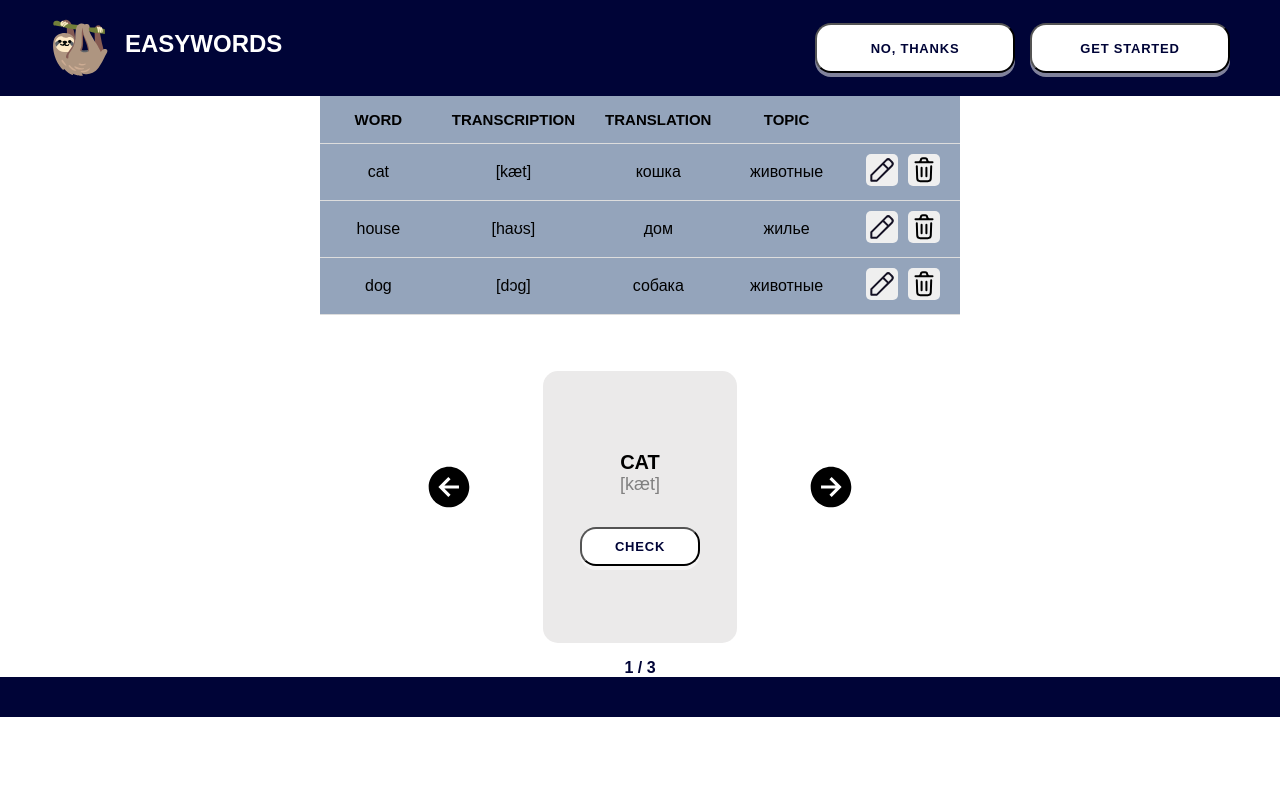
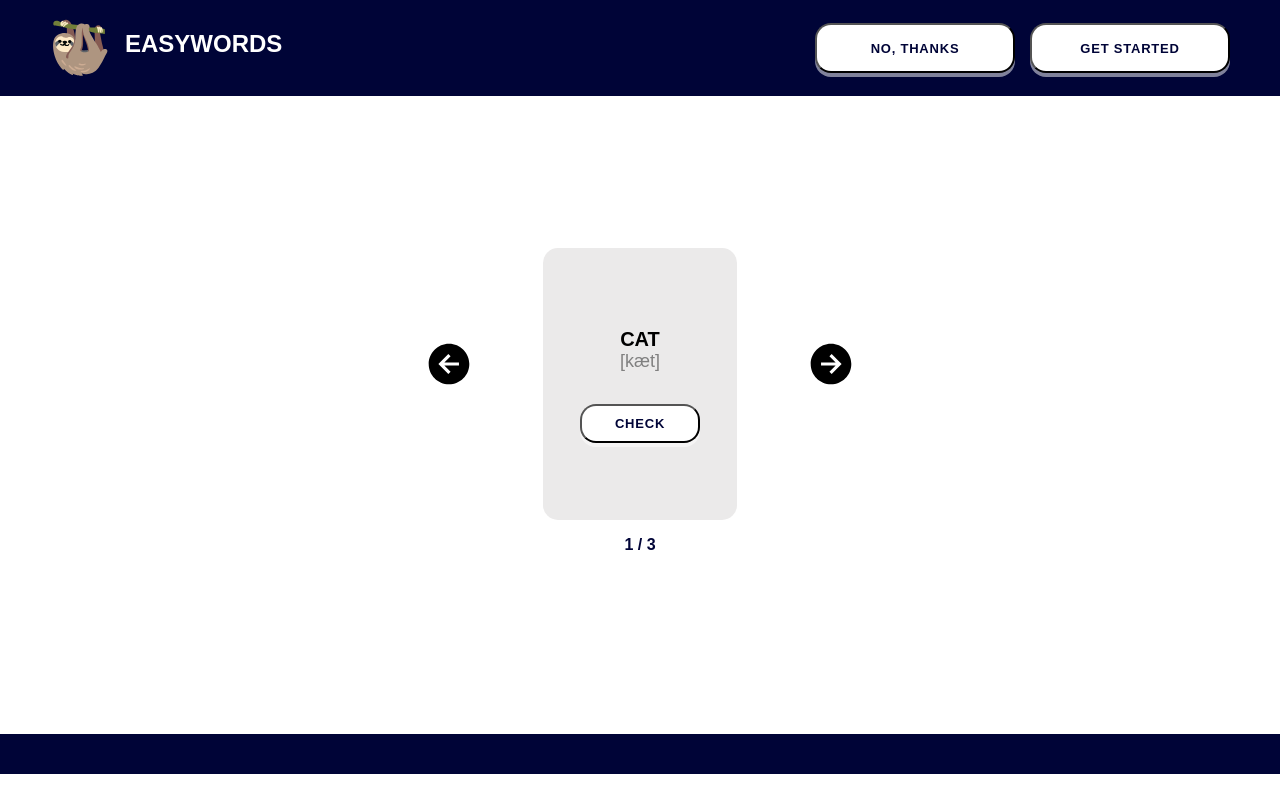
Before and after one commit to Gnarkill33/Memo_Cards, a React (Vite) app: page /game in a window 1280 px wide. Built offline with nearby package versions, Linux system fonts and the light colour scheme.

Commit message:
add: routing

```diff
--- a/package.json
+++ b/package.json
@@ -12,7 +12,8 @@
   "dependencies": {
     "react": "^18.2.0",
     "react-dom": "^18.2.0",
-    "react-icons": "^5.2.1"
+    "react-icons": "^5.2.1",
+    "react-router-dom": "^6.23.1"
   },
   "devDependencies": {
     "@types/react": "^18.2.66",
--- a/src/App.jsx
+++ b/src/App.jsx
@@ -1,16 +1,25 @@
+import { BrowserRouter as Router, Routes, Route } from "react-router-dom";
 import Header from "./components/Header/Header";
+import Carousel from "./components/Carousel/Carousel";
 import Footer from "./components/Footer/Footer";
 import Main from "./components/Main/Main";
+import data from "./data.js";
 import "./css_reset.css";
 import "./App.css";
 
 function App() {
   return (
-    <>
+    <Router>
       <Header />
-      <Main />
+      <Routes>
+        <Route path='/' element={<Main />} />
+        <Route
+          path='/game'
+          element={<Carousel {...data} length={data.length} />}
+        />
+      </Routes>
       <Footer />
-    </>
+    </Router>
   );
 }
 
--- a/src/components/Carousel/Carousel.jsx
+++ b/src/components/Carousel/Carousel.jsx
@@ -26,8 +26,8 @@ const Carousel = (data) => {
   };
 
   return (
-    <>
-      <div className={styles.container}>
+    <div className={styles.container}>
+      <div className={styles.wrapper}>
         <IoArrowBackCircleSharp onClick={handleBackward} size='50px' />
         <Card
           word={data[position].word}
@@ -39,7 +39,7 @@ const Carousel = (data) => {
       <p className={styles.counter}>
         {position + 1} / {data.length}
       </p>
-    </>
+    </div>
   );
 };
 
--- a/src/components/Carousel/Carousel.module.css
+++ b/src/components/Carousel/Carousel.module.css
@@ -1,4 +1,13 @@
 .container {
+  height: 55.7vh;
+  width: 35rem;
+  display: flex;
+  flex-direction: column;
+  align-items: center;
+  margin: 6rem auto;
+}
+
+.wrapper {
   width: 27rem;
   display: flex;
   justify-content: space-between;
--- a/src/components/Header/Header.jsx
+++ b/src/components/Header/Header.jsx
@@ -1,3 +1,4 @@
+import { Link } from "react-router-dom";
 import styles from "./Header.module.css";
 import StartButton from "../StartButton/StartButton";
 import Logo from "../../../public/images/logo_3.svg";
@@ -6,12 +7,18 @@ const Header = () => {
   return (
     <div className={styles.container}>
       <div className={styles.wrapper}>
-        <img src={Logo} className={styles.logo} />
+        <Link to='/'>
+          <img src={Logo} className={styles.logo} />
+        </Link>
         <div className={styles.title}>Easywords</div>
       </div>
       <div className={styles.wrapper}>
-        <StartButton text='No, thanks' />
-        <StartButton text='Get started' />
+        <Link to='/'>
+          <StartButton text='No, thanks' />
+        </Link>
+        <Link to='/game'>
+          <StartButton text='Get started' />
+        </Link>
       </div>
     </div>
   );
--- a/src/components/Main/Main.jsx
+++ b/src/components/Main/Main.jsx
@@ -1,13 +1,10 @@
 import styles from "./Main.module.css";
 import Table from "../Table/Table";
-import Carousel from "../Carousel/Carousel";
-import data from "../../data.js";
 
 const Main = () => {
   return (
     <div className={styles.container}>
       <Table />
-      <Carousel {...data} length={data.length} />
     </div>
   );
 };
--- a/src/components/Main/Main.module.css
+++ b/src/components/Main/Main.module.css
@@ -1,4 +1,5 @@
 .container {
+  height: 83vh;
   display: flex;
   flex-direction: column;
   align-items: center;
--- a/src/components/StartButton/StartButton.module.css
+++ b/src/components/StartButton/StartButton.module.css
@@ -19,4 +19,5 @@
   color: var(--white);
   background-color: var(--background);
   box-shadow: 0 4px 0 0 rgba(0, 0, 0, 0.5);
+  cursor: pointer;
 }
```
Also changed, not shown: 1 other file (tests, documents, lock files or other folders).
